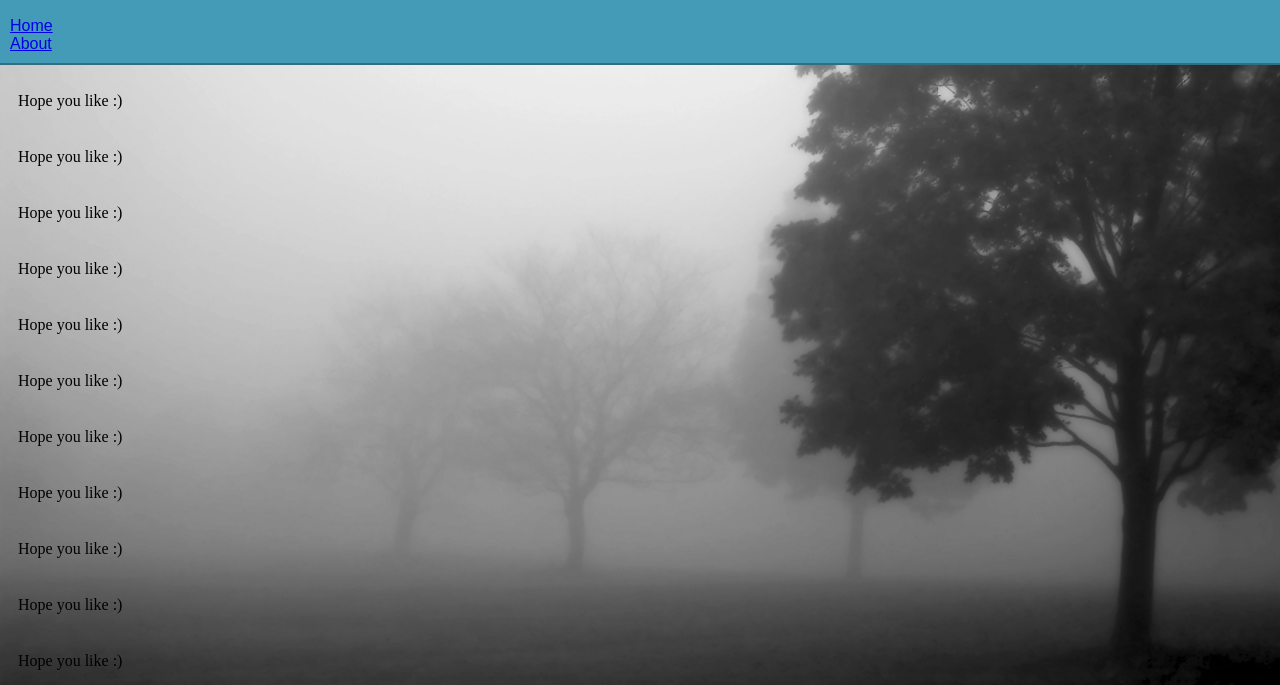
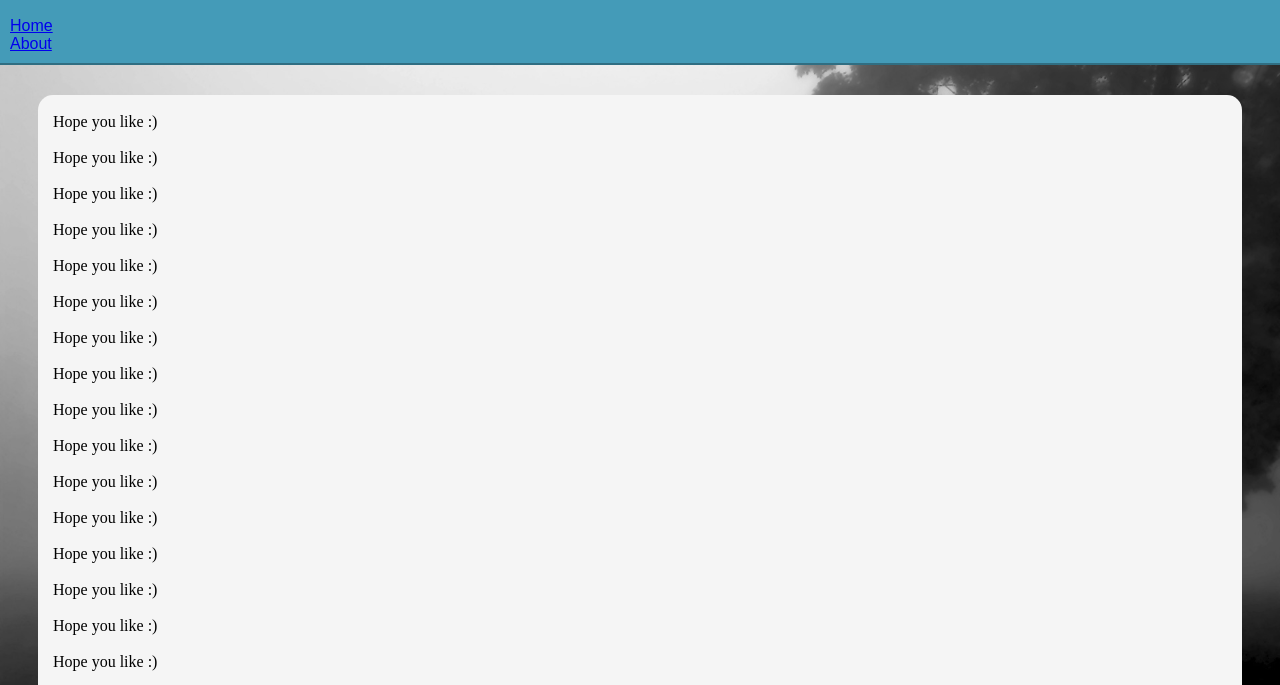
Before and after one commit to mcn8/nathanmccord, a plain HTML site: page index.html in a window 1280 px wide. Shown: the part 61-746 px from the top of the page. Drawn offline with Linux system fonts and the light colour scheme.

Commit message:
Navbar fix + info boxes

```diff
--- a/index.html
+++ b/index.html
@@ -16,7 +16,7 @@
 </ul>
 </div>
 
-<div>
+<div class="main">
 <p>Hope you like :)</p>
 <p>Hope you like :)</p>
 <p>Hope you like :)</p>
--- a/style.css
+++ b/style.css
@@ -15,6 +15,12 @@ div.header{color:white;
 ul{list-style-type:none;
 	margin:0;
 	padding:0;}
-p{line-height:125%;
-	padding:10px;
-	border:90px;}
+div.main{line-height:125%;
+	padding-top:1px;
+	padding-bottom:1px;
+	padding-left:15px;
+	padding-right:15px;
+	margin:30px;
+	border:90px;
+	background-color:#F5F5F5;
+	border-radius:15px;}
```
Also changed, not shown: about.html (+2 -0 lines), 2 other files.
